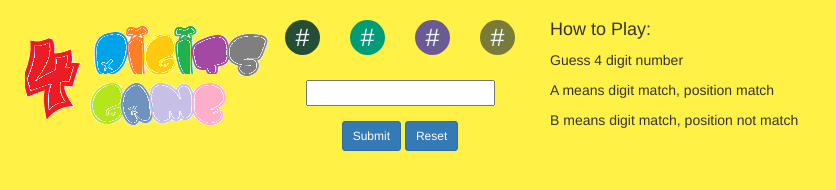
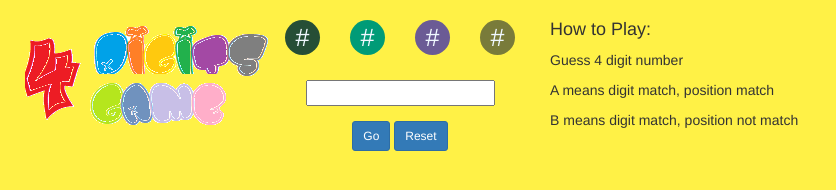
Before and after one commit to wenhaowu27/4digit_game, a plain HTML site: page index.html in a window 1280 px wide. Shown: the whole page, without its empty margins (0-836 px from the left). Drawn offline with nearby package versions, Linux system fonts and the light colour scheme.

Commit message:
Change button description

```diff
--- a/assets/js/4digits.js
+++ b/assets/js/4digits.js
@@ -107,7 +107,7 @@ $(document).on("click", "#gameReset", function(){
     $("#Loc").empty();
     $("#formInput").val("")
     numGen = numGenf(number_set);
-    // console.log('new_compuetr_number : ' + numGen)
+    console.log('new_compuetr_number : ' + numGen)
     numDisplay(marker, '.guess');
     guessCount = 0;
 });
--- a/index.html
+++ b/index.html
@@ -27,7 +27,7 @@
                         <input type="number" id="formInput">
 
                 </form>
-                <button class="btn btn-primary btn-sm" id="numCheck">Submit</button>
+                <button class="btn btn-primary btn-sm" id="numCheck">Go</button>
                 <button class="btn btn-primary btn-sm" id="gameReset">Reset</button>
         <!-- </div> -->
 
```
Also changed, not shown: assets/images/4digits_Game.png, assets/images/4digits_Game1.png (added), assets/images/4digits_Game2.png (added), assets/images/characters.png (deleted), assets/images/maxresdefault - Copy.jpg (deleted), assets/images/maxresdefault.jpg (deleted), 1 other file.
